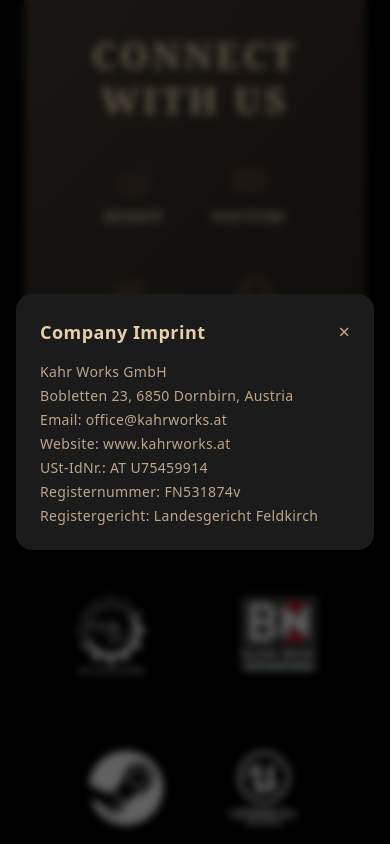
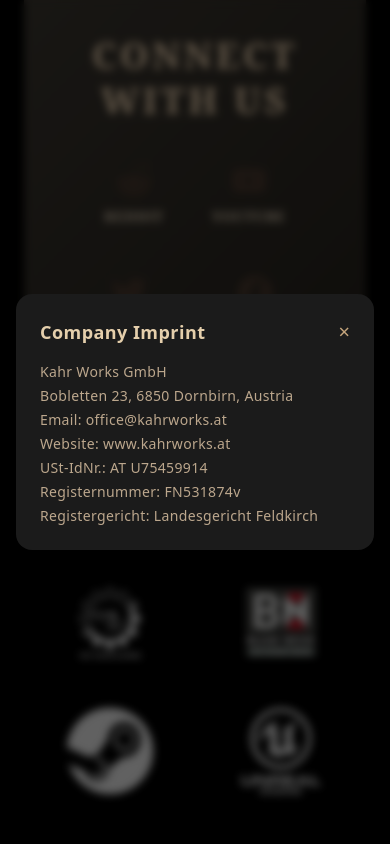
Before and after one commit to BloodNexusStudio/Revovler-Rift, a React (Vite) app: page / in a window 390 px wide. Both pictures are taken after a click on the button "IMPRINT". Shown: the part 8841-9685 px from the top of the page. Built offline with nearby package versions, Linux system fonts and the light colour scheme; a web font is replaced by a local one.

Commit message:
changes at footer

```diff
--- a/src/Components/Footer/Footer.jsx
+++ b/src/Components/Footer/Footer.jsx
@@ -23,7 +23,8 @@ const socialLinks = [
       <FaInstagram
         size={36}
         style={{
-          background: "radial-gradient(circle at 30% 107%, #f4e6d8 0%, #e5bf94 45%, #b7895e 60%, #7c4a2e 90%)",
+          background:
+            "radial-gradient(circle at 30% 107%, #f4e6d8 0%, #e5bf94 45%, #b7895e 60%, #7c4a2e 90%)",
           WebkitBackgroundClip: "text",
           WebkitTextFillColor: "transparent",
         }}
@@ -42,7 +43,8 @@ const ImprintIcon = () => (
     fill="none"
     xmlns="http://www.w3.org/2000/svg"
     style={{
-      background: "radial-gradient(circle at 30% 107%, #f4e6d8 0%, #e5bf94 45%, #b7895e 60%, #7c4a2e 90%)",
+      background:
+        "radial-gradient(circle at 30% 107%, #f4e6d8 0%, #e5bf94 45%, #b7895e 60%, #7c4a2e 90%)",
       WebkitBackgroundClip: "text",
       WebkitTextFillColor: "transparent",
     }}
@@ -75,12 +77,18 @@ const Footer = () => {
         }
       `}</style>
 
+      {/* Imprint Modal */}
       {showModal && (
-        <div className="fixed inset-0 z-50 flex items-center justify-center bg-black bg-opacity-60 backdrop-blur-sm px-4">
+        <div className="fixed inset-0 z-50 flex items-center justify-center bg-black/60 backdrop-blur-sm px-4">
           <div className="bg-[#1b1b1b] text-[#bca78d] rounded-2xl shadow-xl p-6 w-full max-w-lg animate-fade-in">
             <div className="flex justify-between items-center mb-4">
               <h3 className="text-lg font-bold tracking-wide text-[#e5cfac]">Company Imprint</h3>
-              <button onClick={() => setShowModal(false)} className="text-[#c5a57c] hover:text-[#f4d8b4] text-xl">&times;</button>
+              <button
+                onClick={() => setShowModal(false)}
+                className="text-[#c5a57c] hover:text-[#f4d8b4] text-xl"
+              >
+                &times;
+              </button>
             </div>
             <div className="text-sm space-y-1 font-light tracking-wide text-left">
               <p><strong>Kahr Works GmbH</strong></p>
@@ -101,11 +109,13 @@ const Footer = () => {
         <div
           className="max-w-7xl w-full rounded-2xl p-12 mb-10 mx-4 md:mx-8"
           style={{
-            background: "linear-gradient(135deg, rgba(245, 227, 200, 0.25), rgba(231, 207, 166, 0.15))",
+            background:
+              "linear-gradient(135deg, rgba(245, 227, 200, 0.25), rgba(231, 207, 166, 0.15))",
             backdropFilter: "blur(18px)",
             WebkitBackdropFilter: "blur(18px)",
             boxShadow: "0 0 40px rgba(0, 0, 0, 0.4)",
-            animation: "vintageFadeIn 1.2s ease-out forwards, gentleFloat 6s ease-in-out infinite",
+            animation:
+              "vintageFadeIn 1.2s ease-out forwards, gentleFloat 6s ease-in-out infinite",
             opacity: 0,
           }}
         >
@@ -113,6 +123,7 @@ const Footer = () => {
             <h2 className="font-extrabold text-4xl uppercase text-center tracking-widest leading-tight text-[#f4d8b4]">
               CONNECT <br /> WITH US
             </h2>
+
             <div className="flex flex-wrap justify-center gap-12">
               {socialLinks.map(({ id, icon, label, url }) => (
                 <a
@@ -128,10 +139,13 @@ const Footer = () => {
                   }}
                 >
                   <span className="inline-block">{icon}</span>
-                  <span className="mt-2 font-semibold tracking-wider text-[#e8d6bc]">{label}</span>
+                  <span className="mt-2 font-semibold tracking-wider text-[#e8d6bc]">
+                    {label}
+                  </span>
                 </a>
               ))}
 
+              {/* Imprint Button */}
               <button
                 onClick={() => setShowModal(true)}
                 className="flex flex-col items-center text-sm hover:text-[#a8734c] transition duration-300 ease-in-out"
@@ -144,46 +158,44 @@ const Footer = () => {
                 <span className="inline-block">
                   <ImprintIcon />
                 </span>
-                <span className="mt-2 font-semibold tracking-wider text-[#e8d6bc]">IMPRINT</span>
+                <span className="mt-2 font-semibold tracking-wider text-[#e8d6bc]">
+                  IMPRINT
+                </span>
               </button>
             </div>
           </div>
         </div>
 
-        {/* Logos */}
+        {/* Logo Strip (responsive grid; visually consistent sizes) */}
         <div className="w-full">
           <div className="max-w-7xl mx-auto px-4 sm:px-6 lg:px-8">
-            <div className="py-8 flex flex-wrap items-center justify-center gap-12">
-              {[logo1, logo2, logo3, logo4].map((src, i) => {
-                const isSmall = i === 2 || i === 3;
-                return (
+            <div className="py-8 grid grid-cols-2 sm:grid-cols-4 place-items-center gap-8 sm:gap-12">
+              {[logo1, logo2, logo3, logo4].map((src, i) => (
                 <div
                   key={i}
-                    className="flex items-center justify-center bg-transparent"
-                    style={{
-                      height: isSmall ? "90px" : "120px",
-                      width: isSmall ? "90px" : "120px",
-                    }}
+                  className="aspect-square w-24 sm:w-28 md:w-32 flex items-center justify-center"
                 >
                   <img
                     src={src}
                     alt={`Partner Logo ${i + 1}`}
-                      className="max-h-full max-w-full object-contain opacity-95 hover:opacity-100 transition duration-300 p-2"
+                    className={`max-h-full max-w-full object-contain opacity-95 hover:opacity-100 transition
+                      ${i === 2 || i === 3 ? 'scale-90 sm:scale-95' : ''}`}
                     loading="lazy"
-                      onError={(e) => {
-                        e.currentTarget.style.display = "none";
-                      }}
+                    onError={(e) => { e.currentTarget.style.display = 'none'; }}
                   />
                 </div>
-                );
-              })}
+              ))}
             </div>
           </div>
         </div>
 
         {/* Copyright */}
         <div className="w-full text-center mt-6 text-xs text-[#725640] tracking-widest">
-          <a href="https://www.kahrworks.at" target="_blank" rel="noopener noreferrer">
+          <a
+            href="https://www.kahrworks.at"
+            target="_blank"
+            rel="noopener noreferrer"
+          >
             &copy; KAHRWORKS GMBH – All rights reserved.
           </a>
         </div>
```
Lines whose indentation alone changed are shown as unchanged.
